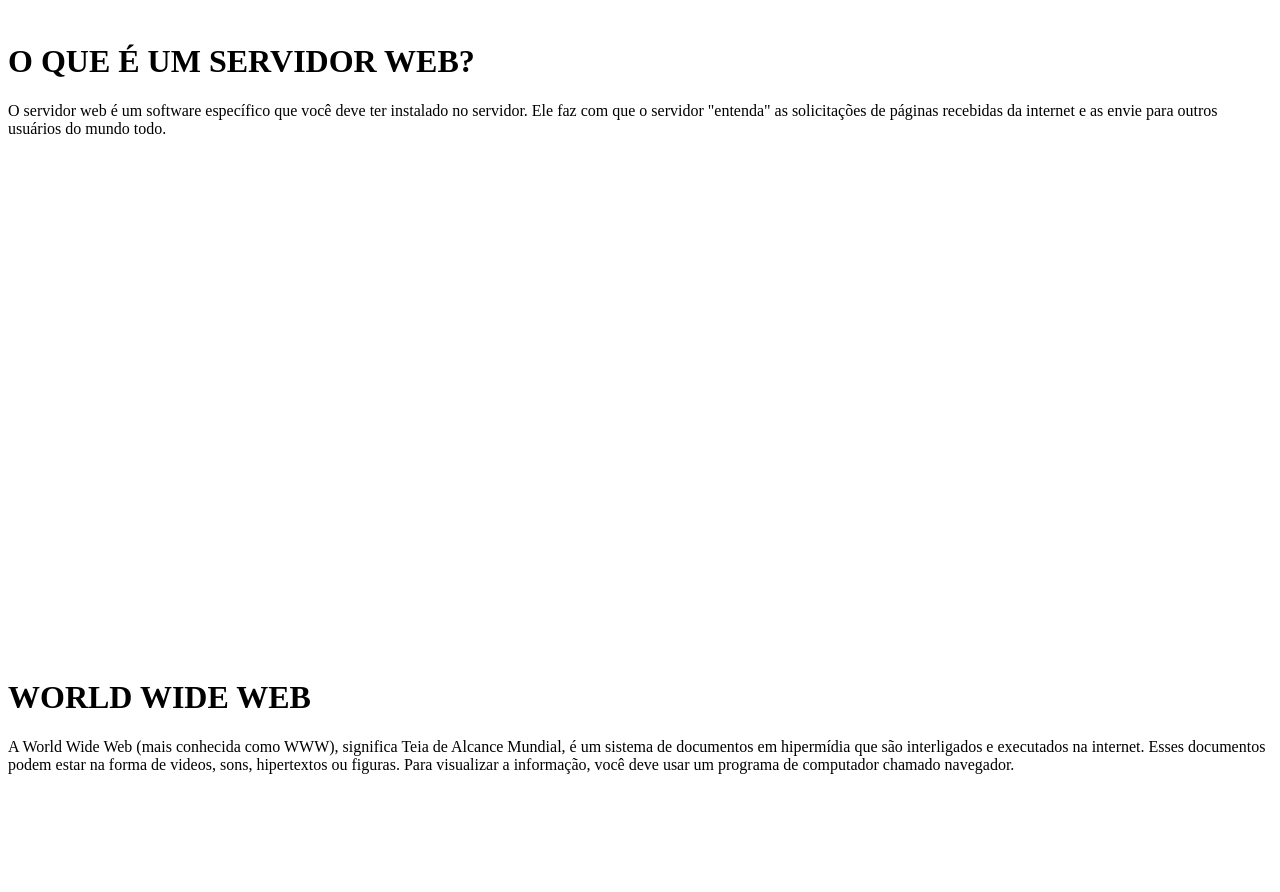
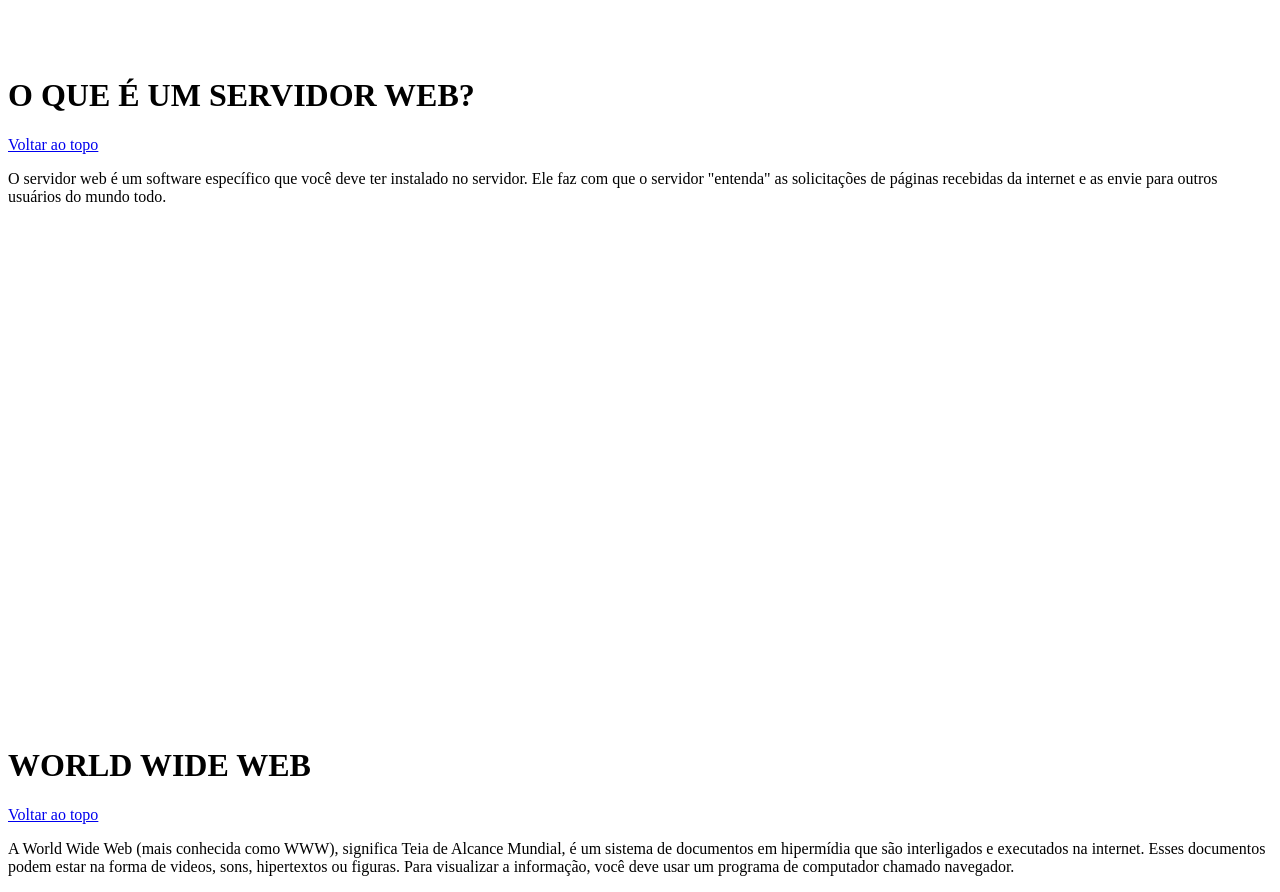
Before and after one commit to Aktuss12/HTML5-_CSS3, a plain HTML site: page Exercicio Links 3.html in a window 1280 px wide. Shown: the part 1480-2372 px from the top of the page. Before the commit the page ends 2270 px from the top, so only its background shows below. Drawn offline with Linux system fonts and the light colour scheme.

Commit message:
Update Exercicio Links 3.html

```diff
--- a/Exercicio Links 3.html
+++ b/Exercicio Links 3.html
@@ -14,6 +14,7 @@
         <br><br><br><br><br><br><br><br><br><br><br><br><br><br>
 
         <h1 id="link1">COMO FUNCIONA A INTERNET?</h1>
+			<p><a href="#top">Voltar ao topo</a></p>
         <p>A internet é baseada em um conceito antigo, conhecido na computação como arquitetura
         cliente-servidor. Nela, existem vários computadores interligados a uma rede, e esta, interligada a outra,
         formando assim, um aglomerado de computadores interligados, transferindo e recebendo informações.</p>
@@ -22,6 +23,7 @@
         <br><br><br><br><br><br><br><br><br><br><br><br><br><br>
 
         <h1 id="link2">O QUE É UM SERVIDOR WEB?</h1>
+			<p><a href="#top">Voltar ao topo</a></p>
         <p>O servidor web é um software específico que você deve ter instalado no servidor.
         Ele faz com que o servidor "entenda" as solicitações de páginas recebidas da internet e as envie para outros usuários do mundo todo.</p>
 
@@ -29,6 +31,7 @@
         <br><br><br><br><br><br><br><br><br><br><br><br><br><br>
 
         <h1 id="link3">WORLD WIDE WEB</h1>
+			<p><a href="#top">Voltar ao topo</a></p>
         <p>A World Wide Web (mais conhecida como WWW), significa Teia de Alcance Mundial, é um sistema de
         documentos em hipermídia que são interligados e executados na internet. Esses documentos podem estar na
         forma de videos, sons, hipertextos ou figuras. Para visualizar a informação, você deve usar um programa
```
